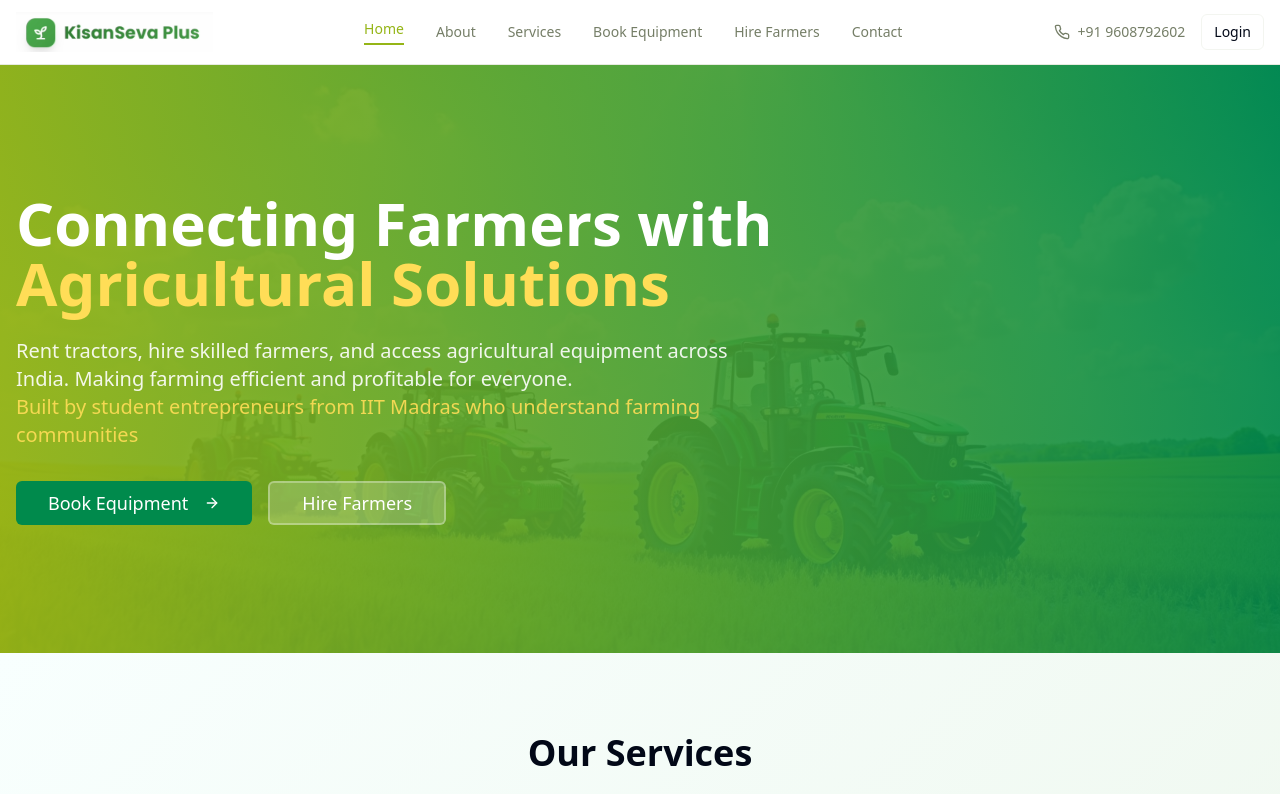
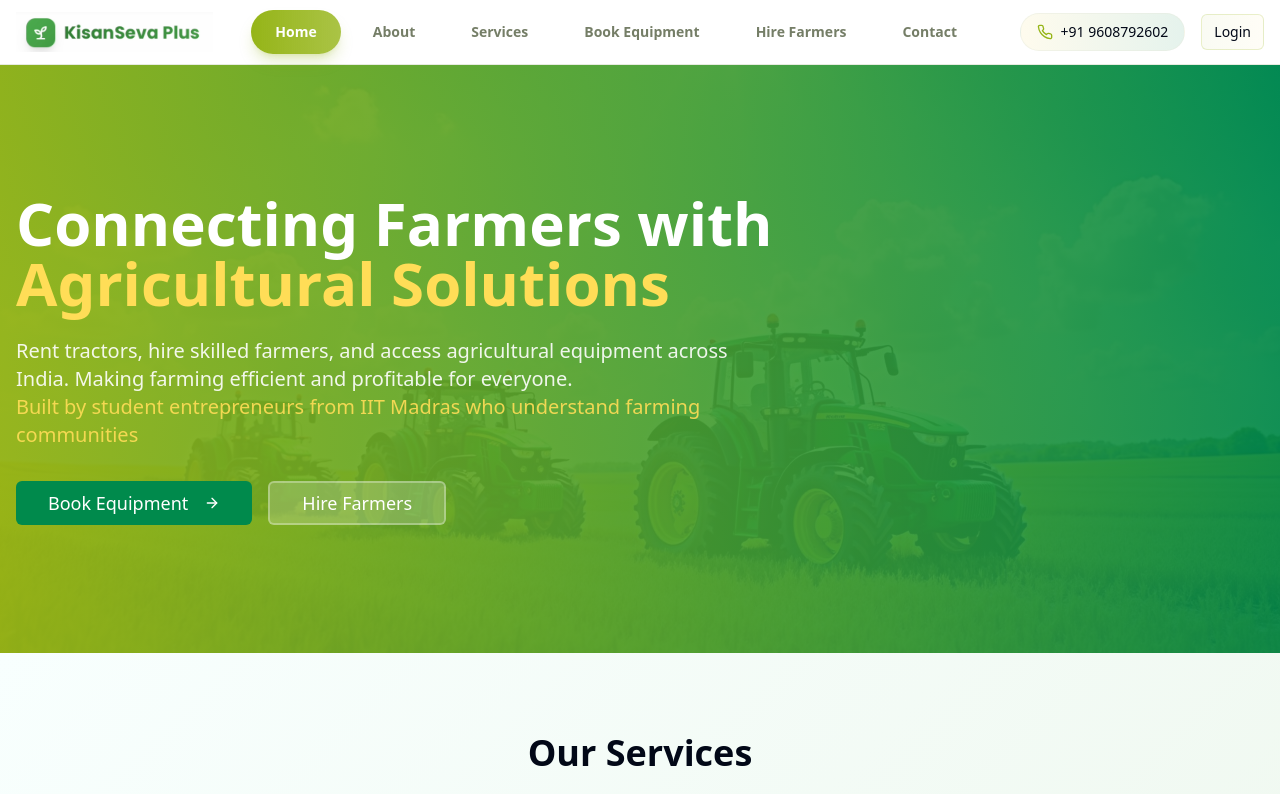
Before and after one commit to Arvindkumar7738600/agri-link-plaza, a React (Vite) app: page / in a window 1280 px wide. Shown: the top 794 px of the page. Built offline with nearby package versions, Linux system fonts and the light colour scheme.

Commit message:
Add UI enhancements
Apply button styles and animations across the website for a more polished user experience.

```diff
--- a/src/components/Header.tsx
+++ b/src/components/Header.tsx
@@ -30,30 +30,40 @@ const Header = () => {
           </Link>
 
           {/* Desktop Navigation */}
-          <nav className="hidden md:flex items-center space-x-8">
+          <nav className="hidden md:flex items-center space-x-2">
             {navigation.map((item) => (
               <Link
                 key={item.name}
                 to={item.href}
-                className={`text-sm font-medium transition-colors hover:text-primary ${
+                className={`relative px-6 py-3 text-sm font-semibold rounded-full transition-all duration-300 overflow-hidden group ${
                   item.current
-                    ? "text-primary border-b-2 border-primary pb-1"
-                    : "text-muted-foreground"
+                    ? "bg-gradient-to-r from-primary to-primary/80 text-white shadow-lg shadow-primary/25"
+                    : "text-muted-foreground hover:text-white hover:bg-gradient-to-r hover:from-primary/10 hover:to-accent/10 hover:shadow-lg hover:shadow-primary/10 hover:scale-105"
                 }`}
               >
-                {item.name}
+                <span className="relative z-10">{item.name}</span>
+                <div className="absolute inset-0 bg-gradient-to-r from-primary to-accent opacity-0 group-hover:opacity-20 transition-opacity duration-300"></div>
+                <div className="absolute inset-0 bg-white/5 backdrop-blur-sm opacity-0 group-hover:opacity-100 transition-opacity duration-300"></div>
               </Link>
             ))}
           </nav>
 
           {/* Contact Info & Login */}
           <div className="hidden lg:flex items-center space-x-4">
-            <div className="flex items-center space-x-2 text-sm text-muted-foreground">
-              <Phone className="h-4 w-4" />
-              <span>+91 9608792602</span>
+            <div className="flex items-center space-x-2 px-4 py-2 rounded-full bg-gradient-to-r from-accent/10 to-secondary/10 backdrop-blur-sm border border-border/50">
+              <Phone className="h-4 w-4 text-primary" />
+              <span className="text-sm font-medium">+91 9608792602</span>
             </div>
-            <Button variant="outline" size="sm" asChild>
-              <Link to="/login">Login</Link>
+            <Button
+              variant="outline"
+              size="sm"
+              asChild
+              className="relative overflow-hidden group bg-gradient-to-r from-primary/5 to-accent/5 border-primary/20 hover:border-primary/40 hover:shadow-lg hover:shadow-primary/10 transition-all duration-300"
+            >
+              <Link to="/login" className="relative z-10">
+                <span>Login</span>
+                <div className="absolute inset-0 bg-gradient-to-r from-primary/10 to-accent/10 opacity-0 group-hover:opacity-100 transition-opacity duration-300"></div>
+              </Link>
             </Button>
           </div>
 
@@ -75,27 +85,34 @@ const Header = () => {
 
         {/* Mobile Navigation */}
         {isMenuOpen && (
-          <div className="md:hidden border-t border-border py-4">
-            <nav className="flex flex-col space-y-4">
+          <div className="md:hidden border-t border-border py-4 bg-gradient-to-b from-background/95 to-background/90 backdrop-blur-sm">
+            <nav className="flex flex-col space-y-3">
               {navigation.map((item) => (
                 <Link
                   key={item.name}
                   to={item.href}
-                  className={`text-sm font-medium transition-colors hover:text-primary ${
-                    item.current ? "text-primary" : "text-muted-foreground"
+                  className={`relative px-4 py-3 mx-2 text-sm font-semibold rounded-lg transition-all duration-300 overflow-hidden group ${
+                    item.current
+                      ? "bg-gradient-to-r from-primary to-primary/80 text-white shadow-lg shadow-primary/25"
+                      : "text-muted-foreground hover:text-white hover:bg-gradient-to-r hover:from-primary/10 hover:to-accent/10 hover:shadow-lg hover:shadow-primary/10"
                   }`}
                   onClick={() => setIsMenuOpen(false)}
                 >
-                  {item.name}
+                  <span className="relative z-10">{item.name}</span>
+                  <div className="absolute inset-0 bg-gradient-to-r from-primary to-accent opacity-0 group-hover:opacity-20 transition-opacity duration-300"></div>
                 </Link>
               ))}
-              <div className="pt-4 border-t border-border">
-                <Button className="w-full mb-2" size="sm" asChild>
+              <div className="pt-4 mx-2 border-t border-border/50">
+                <Button
+                  className="w-full mb-3 bg-gradient-to-r from-primary to-primary/90 hover:from-primary/90 hover:to-primary shadow-lg shadow-primary/25 transition-all duration-300"
+                  size="sm"
+                  asChild
+                >
                   <Link to="/login">Login</Link>
                 </Button>
-                <div className="flex items-center space-x-2 text-sm text-muted-foreground">
-                  <Phone className="h-4 w-4" />
-                  <span>+91 9608792602</span>
+                <div className="flex items-center justify-center space-x-2 px-4 py-2 rounded-lg bg-gradient-to-r from-accent/10 to-secondary/10 backdrop-blur-sm border border-border/50">
+                  <Phone className="h-4 w-4 text-primary" />
+                  <span className="text-sm font-medium">+91 9608792602</span>
                 </div>
               </div>
             </nav>
```
